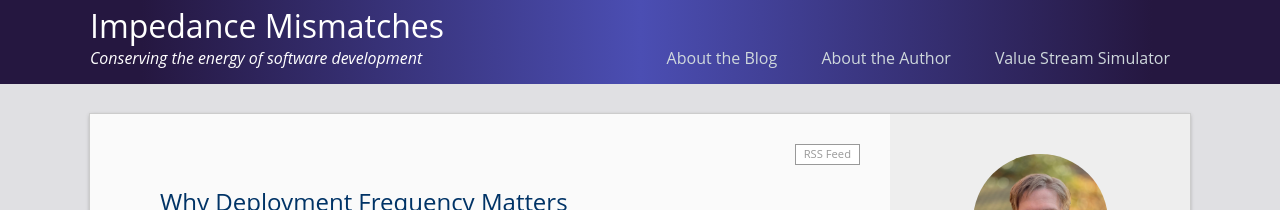
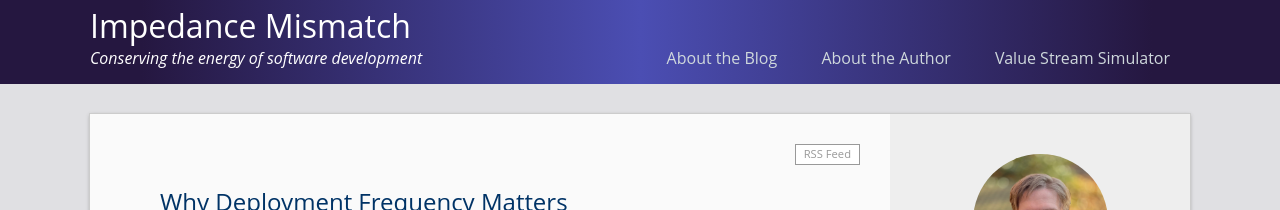
Before and after one commit to bvett/bvett.github.io, a Jekyll site: the page built from docs/index.html, in a window 1280 px wide. Shown: the top 210 px of the page. Built offline with Jekyll 4.4.1, drawn with Linux system fonts in a browser that asks for light colours; the list of posts is cut into pages by our own code.

Commit message:
docs: title update

```diff
--- a/docs/_config.yml
+++ b/docs/_config.yml
@@ -4,7 +4,7 @@
 # You can create any custom variable you would like, and they will be accessible
 # in the templates via {{ site.myvariable }}.
 
-title: Impedance Mismatches
+title: Impedance Mismatch
 email: bvetter@gmail.com
 author: Brian Vetter
 
```
